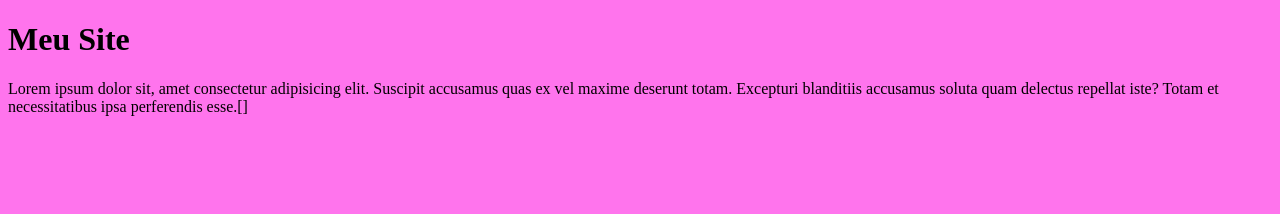
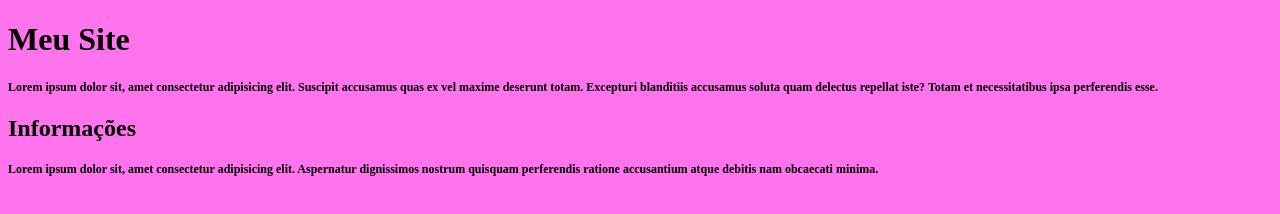
Before and after one commit to curso-de-git-iniciante/siteprincipal, a plain HTML site: page index.html in a window 1280 px wide. Drawn offline with Linux system fonts and the light colour scheme.

Commit message:
Alteracoes feitas

```diff
--- a/assets/style.css
+++ b/assets/style.css
@@ -1,3 +1,8 @@
 * {
     background-color: rgb(255, 116, 237);
 }
+
+p {
+    font-size: 12px;
+    font-weight: bold;
+}
--- a/index.html
+++ b/index.html
@@ -11,7 +11,14 @@
             Meu Site
         </h1>
         <p>
-            Lorem ipsum dolor sit, amet consectetur adipisicing elit. Suscipit accusamus quas ex vel maxime deserunt totam. Excepturi blanditiis accusamus soluta quam delectus repellat iste? Totam et necessitatibus ipsa perferendis esse.[]
+            Lorem ipsum dolor sit, amet consectetur adipisicing elit. Suscipit accusamus quas ex vel maxime deserunt totam. Excepturi blanditiis accusamus soluta quam delectus repellat iste? Totam et necessitatibus ipsa perferendis esse.
+        </p>
+
+        <h2>
+            Informações
+        </h2>
+        <p>
+            Lorem ipsum dolor sit, amet consectetur adipisicing elit. Aspernatur dignissimos nostrum quisquam perferendis ratione accusantium atque debitis nam obcaecati minima.
         </p>
     </body>
 </html>
```
